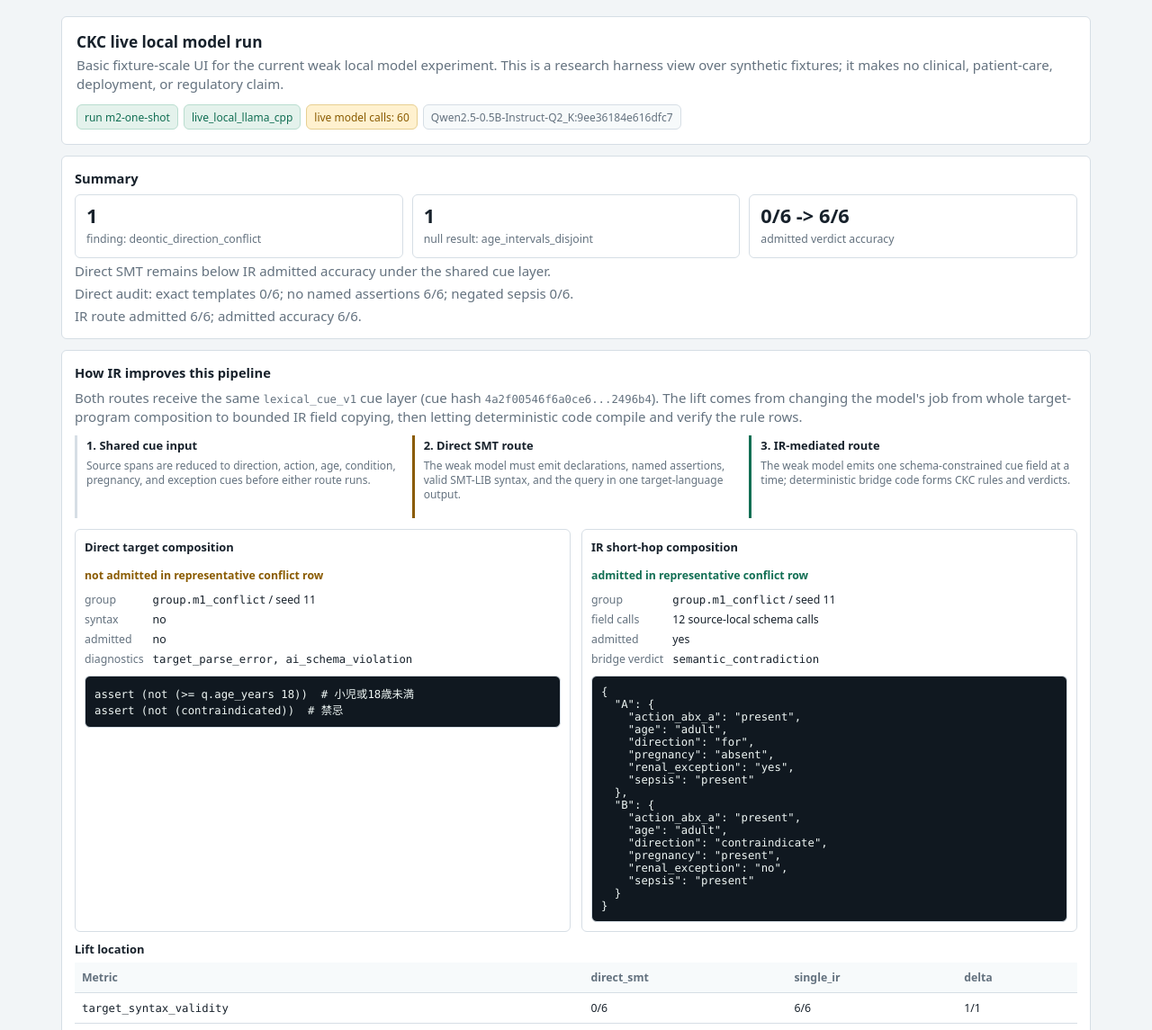
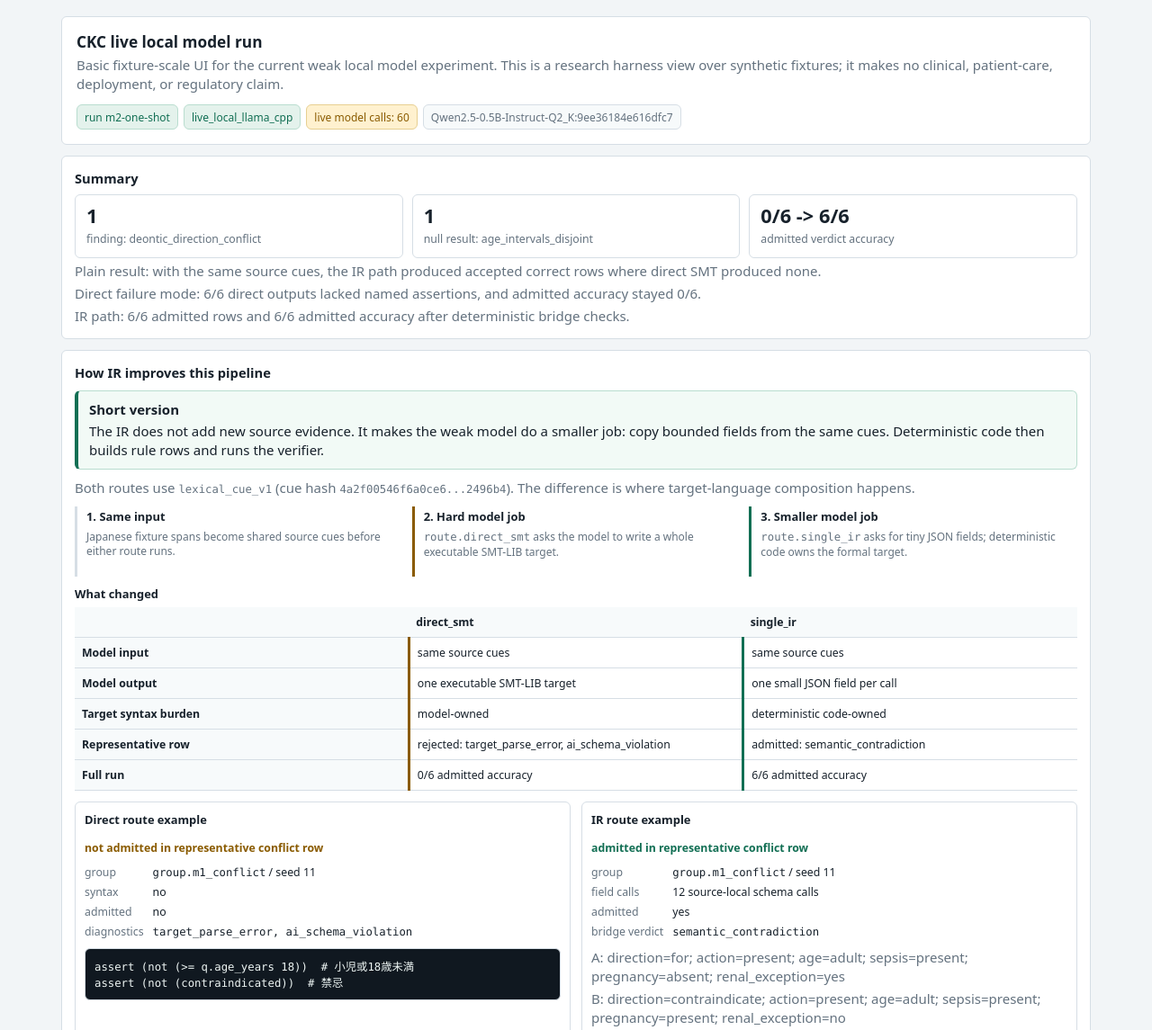
Before and after one commit to eturkes/ckc-ui, a website: page index.html in a window 1280 px wide. Shown: the top 1145 px of the page at 90% size. Drawn offline with Linux system fonts and the light colour scheme.

Commit message:
ui: simplify ir lift explanation

```diff
--- a/index.html
+++ b/index.html
@@ -39,8 +39,11 @@
     .metric { border: 1px solid var(--line); border-radius: 6px; padding: 12px; }
     .metric strong { display: block; font-size: 1.45rem; line-height: 1; }
     .metric span { display: block; color: var(--muted); margin-top: 6px; font-size: .82rem; }
+    .takeaway { border: 1px solid #b9ddcf; border-left: 4px solid var(--ok); border-radius: 6px; padding: 10px 12px; background: #f2faf6; margin: 10px 0; }
+    .takeaway strong { display: block; margin-bottom: 4px; }
+    .takeaway p { margin-top: 0; color: var(--ink); }
     .flow { display: grid; grid-template-columns: 1fr 1fr 1fr; gap: 10px; margin-top: 10px; }
-    .flow-step { border-left: 3px solid var(--line); padding: 2px 0 2px 10px; min-height: 92px; }
+    .flow-step { border-left: 3px solid var(--line); padding: 2px 0 2px 10px; min-height: 78px; }
     .flow-step strong { display: block; font-size: .86rem; }
     .flow-step span { display: block; color: var(--muted); margin-top: 6px; font-size: .8rem; line-height: 1.35; }
     .flow-step.ok { border-left-color: var(--ok); }
@@ -59,6 +62,10 @@
     .extra-wide { min-width: 1080px; }
     th, td { border-bottom: 1px solid var(--line); padding: 8px; text-align: left; vertical-align: top; font-size: .82rem; }
     th { color: var(--muted); background: #f7fafb; }
+    .compare { min-width: 640px; }
+    .compare th { width: 170px; color: var(--ink); }
+    .compare td:nth-child(2) { border-left: 3px solid var(--warn); }
+    .compare td:nth-child(3) { border-left: 3px solid var(--ok); }
     .table-wrap { overflow-x: auto; }
     .quote { border-left: 3px solid var(--ok); background: #e4f2ec; padding: 8px 10px; margin-top: 8px; line-height: 1.45; }
     details { border: 1px solid var(--line); border-radius: 6px; padding: 9px 10px; margin-top: 8px; }
@@ -67,6 +74,15 @@
       main { padding: 10px; }
       .grid { grid-template-columns: 1fr; }
       .flow, .split { grid-template-columns: 1fr; }
+      .compare { min-width: 0; }
+      .compare thead { display: none; }
+      .compare, .compare tbody, .compare tr, .compare th, .compare td { display: block; width: 100%; }
+      .compare tr { border-bottom: 1px solid var(--line); padding: 6px 0; }
+      .compare th, .compare td { border-bottom: 0; padding: 4px 8px; }
+      .compare th { background: transparent; color: var(--ink); }
+      .compare td:nth-child(2), .compare td:nth-child(3) { border-left: 0; }
+      .compare td:nth-child(2)::before { content: "direct_smt: "; color: var(--warn); font-weight: 650; }
+      .compare td:nth-child(3)::before { content: "single_ir: "; color: var(--ok); font-weight: 650; }
     }
   </style>
 </head>
@@ -90,31 +106,68 @@
         <div class="metric"><strong>1</strong><span>null result: age_intervals_disjoint</span></div>
         <div class="metric"><strong>0/6 -&gt; 6/6</strong><span>admitted verdict accuracy</span></div>
       </div>
-      <p>Direct SMT remains below IR admitted accuracy under the shared cue layer.</p>
-      <p>Direct audit: exact templates 0/6; no named assertions 6/6; negated sepsis 0/6.</p>
-      <p>IR route admitted 6/6; admitted accuracy 6/6.</p>
+      <p>Plain result: with the same source cues, the IR path produced accepted correct rows where direct SMT produced none.</p>
+      <p>Direct failure mode: 6/6 direct outputs lacked named assertions, and admitted accuracy stayed 0/6.</p>
+      <p>IR path: 6/6 admitted rows and 6/6 admitted accuracy after deterministic bridge checks.</p>
     </section>
 
     <section>
       <h2>How IR improves this pipeline</h2>
-      <p>Both routes receive the same <code>lexical_cue_v1</code> cue layer (cue hash <code>4a2f00546f6a0ce6...2496b4</code>). The lift comes from changing the model's job from whole target-program composition to bounded IR field copying, then letting deterministic code compile and verify the rule rows.</p>
+      <div class="takeaway">
+        <strong>Short version</strong>
+        <p>The IR does not add new source evidence. It makes the weak model do a smaller job: copy bounded fields from the same cues. Deterministic code then builds rule rows and runs the verifier.</p>
+      </div>
+      <p>Both routes use <code>lexical_cue_v1</code> (cue hash <code>4a2f00546f6a0ce6...2496b4</code>). The difference is where target-language composition happens.</p>
       <div class="flow">
         <div class="flow-step">
-          <strong>1. Shared cue input</strong>
-          <span>Source spans are reduced to direction, action, age, condition, pregnancy, and exception cues before either route runs.</span>
+          <strong>1. Same input</strong>
+          <span>Japanese fixture spans become shared source cues before either route runs.</span>
         </div>
         <div class="flow-step warn">
-          <strong>2. Direct SMT route</strong>
-          <span>The weak model must emit declarations, named assertions, valid SMT-LIB syntax, and the query in one target-language output.</span>
+          <strong>2. Hard model job</strong>
+          <span><code>route.direct_smt</code> asks the model to write a whole executable SMT-LIB target.</span>
         </div>
         <div class="flow-step ok">
-          <strong>3. IR-mediated route</strong>
-          <span>The weak model emits one schema-constrained cue field at a time; deterministic bridge code forms CKC rules and verdicts.</span>
-        </div>
+          <strong>3. Smaller model job</strong>
+          <span><code>route.single_ir</code> asks for tiny JSON fields; deterministic code owns the formal target.</span>
+        </div>
+      </div>
+      <h3>What changed</h3>
+      <div class="table-wrap">
+        <table class="compare">
+          <thead><tr><th></th><th>direct_smt</th><th>single_ir</th></tr></thead>
+          <tbody>
+          <tr>
+            <th>Model input</th>
+            <td>same source cues</td>
+            <td>same source cues</td>
+          </tr>
+          <tr>
+            <th>Model output</th>
+            <td>one executable SMT-LIB target</td>
+            <td>one small JSON field per call</td>
+          </tr>
+          <tr>
+            <th>Target syntax burden</th>
+            <td>model-owned</td>
+            <td>deterministic code-owned</td>
+          </tr>
+          <tr>
+            <th>Representative row</th>
+            <td>rejected: target_parse_error, ai_schema_violation</td>
+            <td>admitted: semantic_contradiction</td>
+          </tr>
+          <tr>
+            <th>Full run</th>
+            <td>0/6 admitted accuracy</td>
+            <td>6/6 admitted accuracy</td>
+          </tr>
+          </tbody>
+        </table>
       </div>
       <div class="split">
         <div class="lane">
-          <h3>Direct target composition</h3>
+          <h3>Direct route example</h3>
           <span class="status warn">not admitted in representative conflict row</span>
           <dl>
             <dt>group</dt><dd><code>group.m1_conflict</code> / seed 11</dd>
@@ -126,7 +179,7 @@
 assert (not (contraindicated))  # 禁忌</pre>
         </div>
         <div class="lane">
-          <h3>IR short-hop composition</h3>
+          <h3>IR route example</h3>
           <span class="status ok">admitted in representative conflict row</span>
           <dl>
             <dt>group</dt><dd><code>group.m1_conflict</code> / seed 11</dd>
@@ -134,24 +187,8 @@ assert (not (contraindicated))  # 禁忌</pre>
             <dt>admitted</dt><dd>yes</dd>
             <dt>bridge verdict</dt><dd><code>semantic_contradiction</code></dd>
           </dl>
-          <pre>{
-  &quot;A&quot;: {
-    &quot;action_abx_a&quot;: &quot;present&quot;,
-    &quot;age&quot;: &quot;adult&quot;,
-    &quot;direction&quot;: &quot;for&quot;,
-    &quot;pregnancy&quot;: &quot;absent&quot;,
-    &quot;renal_exception&quot;: &quot;yes&quot;,
-    &quot;sepsis&quot;: &quot;present&quot;
-  },
-  &quot;B&quot;: {
-    &quot;action_abx_a&quot;: &quot;present&quot;,
-    &quot;age&quot;: &quot;adult&quot;,
-    &quot;direction&quot;: &quot;contraindicate&quot;,
-    &quot;pregnancy&quot;: &quot;present&quot;,
-    &quot;renal_exception&quot;: &quot;no&quot;,
-    &quot;sepsis&quot;: &quot;present&quot;
-  }
-}</pre>
+          <p>A: direction=for; action=present; age=adult; sepsis=present; pregnancy=absent; renal_exception=yes</p>
+          <p>B: direction=contraindicate; action=present; age=adult; sepsis=present; pregnancy=present; renal_exception=no</p>
         </div>
       </div>
       <h3>Lift location</h3>
@@ -186,6 +223,8 @@ assert (not (contraindicated))  # 禁忌</pre>
           </tbody>
         </table>
       </div>
+      <details>
+        <summary>Evidence details: shared cues, bridge checks, and IR internals</summary>
         <h3>Shared source cues</h3>
         <div class="table-wrap">
           <table class="extra-wide">
@@ -250,8 +289,6 @@ assert (not (contraindicated))  # 禁忌</pre>
             </tbody>
           </table>
         </div>
-      <details>
-        <summary>Representative IR route internals</summary>
         <h3>Source-local call rollup</h3>
         <div class="table-wrap">
           <table>
```
Also changed, not shown: tools/build-run.mjs (+63 -16 lines), .agent/memory.md. Lines whose indentation alone changed are shown as unchanged.
